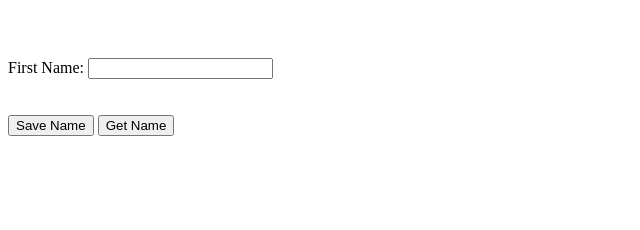
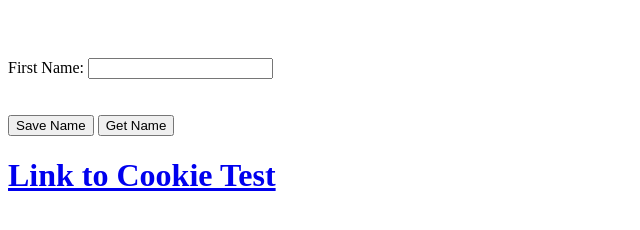
Before and after one commit to nzmdgnc/tb-pwa, a plain HTML site: page index.html in a window 1280 px wide. Shown: the whole page, without its empty margins (0-640 px from the left). Drawn offline with nearby package versions, Linux system fonts and the light colour scheme.

Commit message:
Cookie Link created

```diff
--- a/index.html
+++ b/index.html
@@ -31,6 +31,8 @@ if(localStorage){
     	<label>First Name: <input type="text" id="firstName"></label></br></br></br>
         <button type="button" class="save">Save Name</button>
         <button type="button" class="access">Get Name</button>
-    </form>
+	</form>
+
+	<h1><a href="CookiePage.html">Link to Cookie Test</a></h1>
 </body>
 </html>
```
